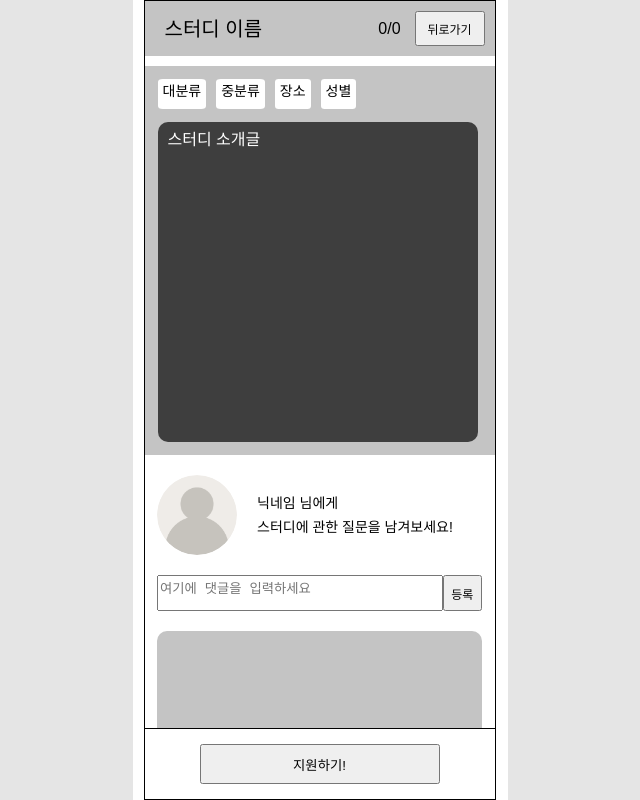
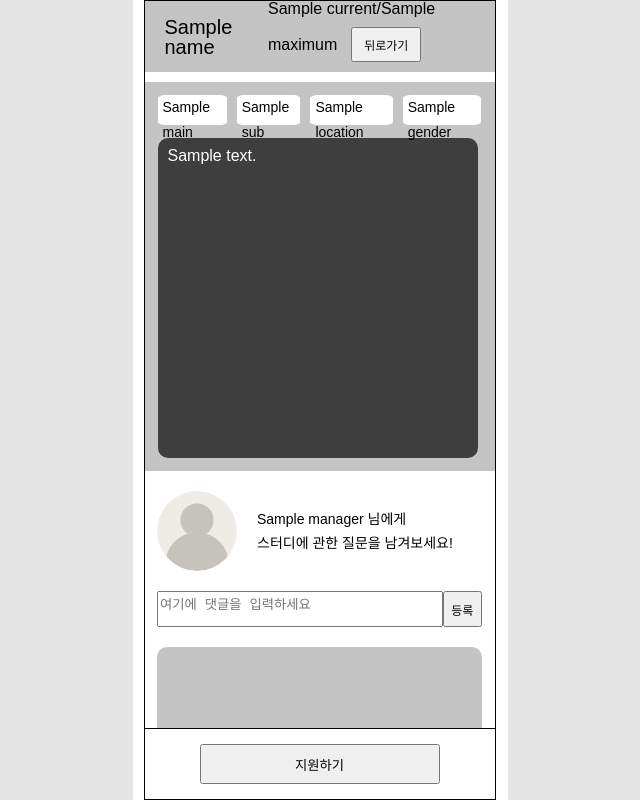
Before and after one commit to LM-channel-team-project/wooggooms, a Node server app: template views/group-info.ejs in a window 1280 px wide. Shown: the whole page, without its empty margins (320-960 px from the left). Run offline with Node 20, Linux system fonts and the light colour scheme; the template is opened without the code that fills it: most values are stand-ins (such as "Sample title", 1, 10 or a date in 2020); some libraries are stand-ins or nearby versions.

Commit message:
feat: Render 'group-info' with data

```diff
--- a/server.js
+++ b/server.js
@@ -17,7 +17,7 @@ const dbConfig = require('./config/database');
 const PORT = 3000;
 
 app.set('view engine', 'ejs');
-
+app.use(express.text());
 app.use(helmet());
 app.use(express.static(__dirname));
 app.use(express.urlencoded({ extended: false }));
--- a/views/group-info.ejs
+++ b/views/group-info.ejs
@@ -4,7 +4,7 @@
     <meta charset="UTF-8" />
     <meta http-equiv="X-UA-Compatible" content="IE=edge" />
     <meta name="viewport" content="width=device-width, initial-scale=1.0" />
-    <title>테스트 스터디</title>
+    <title><%=name%></title>
     <link href="/public/css/reset.css" rel="stylesheet" type="text/css" />
     <link href="/public/css/default.css" rel="stylesheet" type="text/css" />
     <link href="/public/css/group-info.css" rel="stylesheet" type="text/css" />
@@ -12,9 +12,9 @@
   <body>
     <main class="group-info">
       <section class="group-info-title">
-        <div class="group-info-title__name">스터디 이름</div>
+        <div class="group-info-title__name"><%=name%></div>
         <div>
-          <span class="group-info-title__mmbr">0/0</span>
+          <span class="group-info-title__mmbr"><%=current%>/<%=maximum%></span>
           <button class="group-info-title__back-btn" type="button">
             뒤로가기
           </button>
@@ -22,23 +22,24 @@
       </section>
       <section class="group-info-desc">
         <div class="group-tag">
-          <span class="group-tag__cat-main">대분류</span>
-          <span class="group-tag__cat-sub">중분류</span>
-          <span class="group-tag__loc">장소</span>
-          <span class="group-tag__gndr">성별</span>
+          <span class="group-tag__cat-main"><%=main%></span>
+          <span class="group-tag__cat-sub"><%=sub%></span>
+          <span class="group-tag__loc"><%=location%></span>
+          <span class="group-tag__gndr"><%=gender%></span>
         </div>
-        <div class="group-info-desc__text">스터디 소개글</div>
+        <div class="group-info-desc__text"><%=description%></div>
       </section>
       <section class="group-info-qna">
         <div class="group-info-qna__mgr">
           <div class="group-info-qna__mgr-img-ctr">
+            <!-- temp -->
             <img
               class="group-info-qna__mgr-img"
               src="/public/img/test-profile.png"
             />
           </div>
           <div>
-            <div class="group-info-qna__mgr-name">닉네임 님에게</div>
+            <div class="group-info-qna__mgr-name"><%=manager%> 님에게</div>
             <div class="group-info-qna__mgr-desc">
               스터디에 관한 질문을 남겨보세요!
             </div>
@@ -49,16 +50,25 @@
             class="group-info-qna__text"
             placeholder="여기에 댓글을 입력하세요"
           ></textarea>
-          <button class="group-info-qna__send-btn" type="submit" value="">
+          <button class="group-info-qna__send-btn" type="button" value="">
             등록
           </button>
         </div>
         <div class="group-info-qna__list">질문 답변 댓글</div>
       </section>
       <section class="group-info-apply">
-        <button class="group-info-apply__btn" type="button" value="">
-          지원하기!
+        <% if (isMember) { %>
+        <button class="group-info-apply__btn" disabled>지원하기</button>
+        <% } else { %>
+        <button
+          class="group-info-apply__btn"
+          name="groupId"
+          value="<%=groupId%>"
+          type="button"
+        >
+          지원하기
         </button>
+        <% } %>
       </section>
     </main>
     <script src="/public/js/group-info.js"></script>
```
Also changed, not shown: public/js/group-info.js (+20 -2 lines), routes/group.js (+66 -4 lines).
